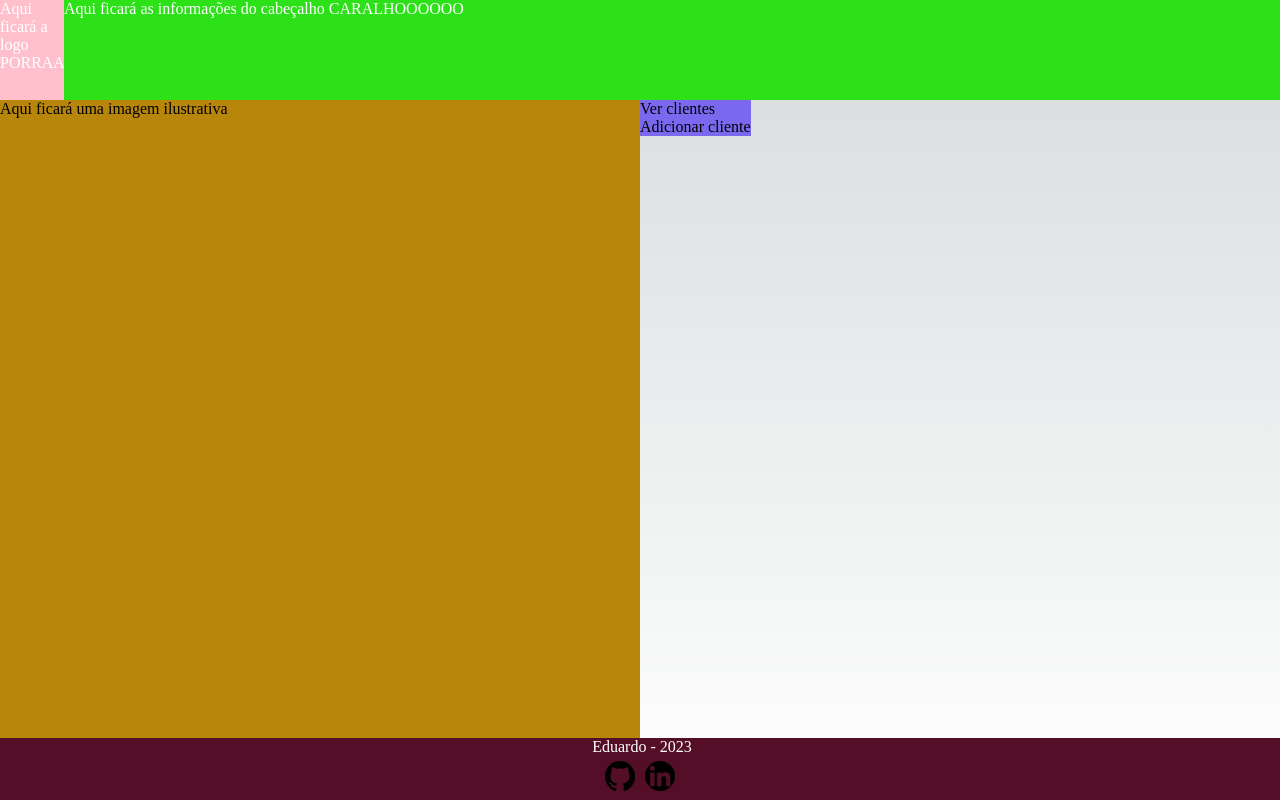
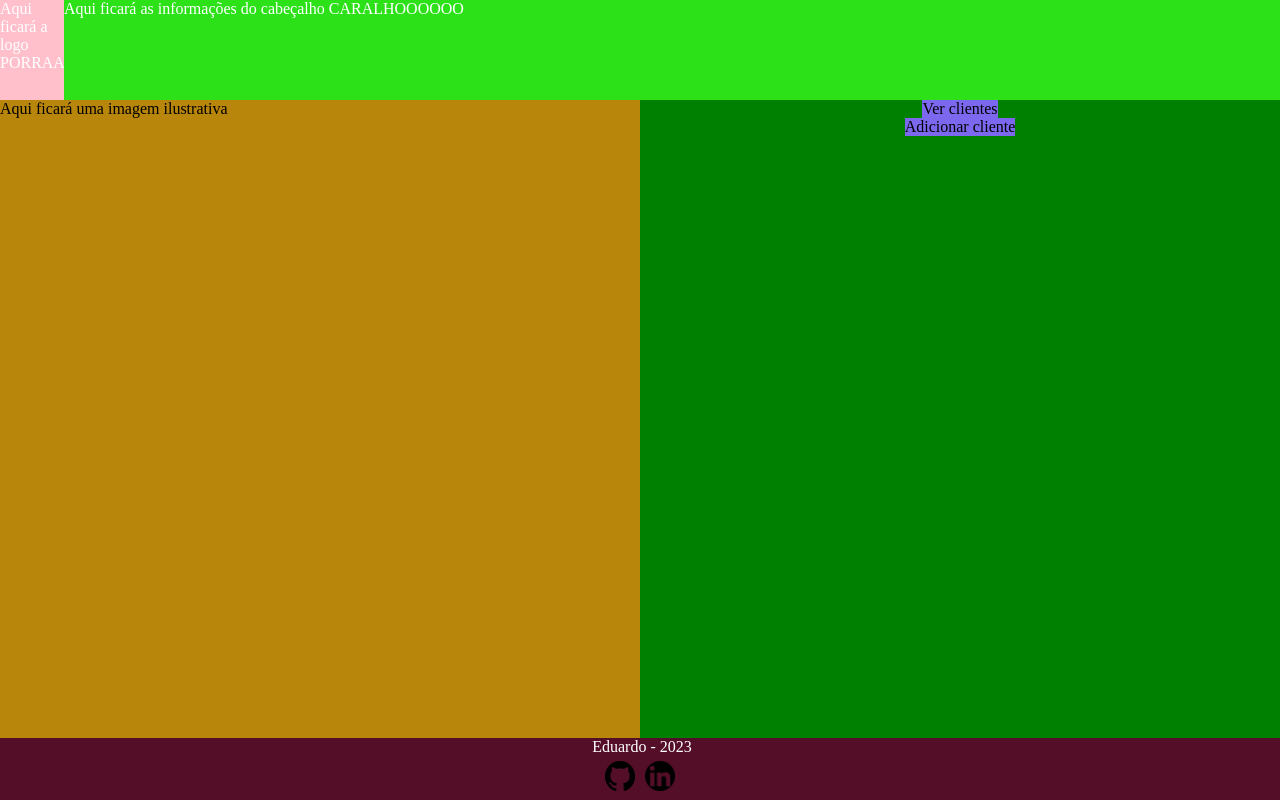
Before and after one commit to EduardoGomesSa/cadastro-cliente-next, a Next.js app: page / in a window 1280 px wide. Built offline with nearby package versions, Linux system fonts and the light colour scheme.

Commit message:
criação do arquivo css de content

```diff
--- a/src/components/content.tsx
+++ b/src/components/content.tsx
@@ -1,8 +1,9 @@
 import Address from "./address";
+import styles from '../styles/Content.module.css'
 
 export default function Content(){
     return (
-        <div>
+        <div className={styles.content}>
             <Address link="dados/clientes" text="Ver clientes" />
             <Address link="formulario" text="Adicionar cliente" />
         </div>
--- /dev/null
+++ b/src/styles/Content.module.css
@@ -0,0 +1,8 @@
+.content{
+    display: flex;
+    flex-direction: column;
+    align-items: center;
+    width: 50%;
+
+    background-color: green;
+}
```
